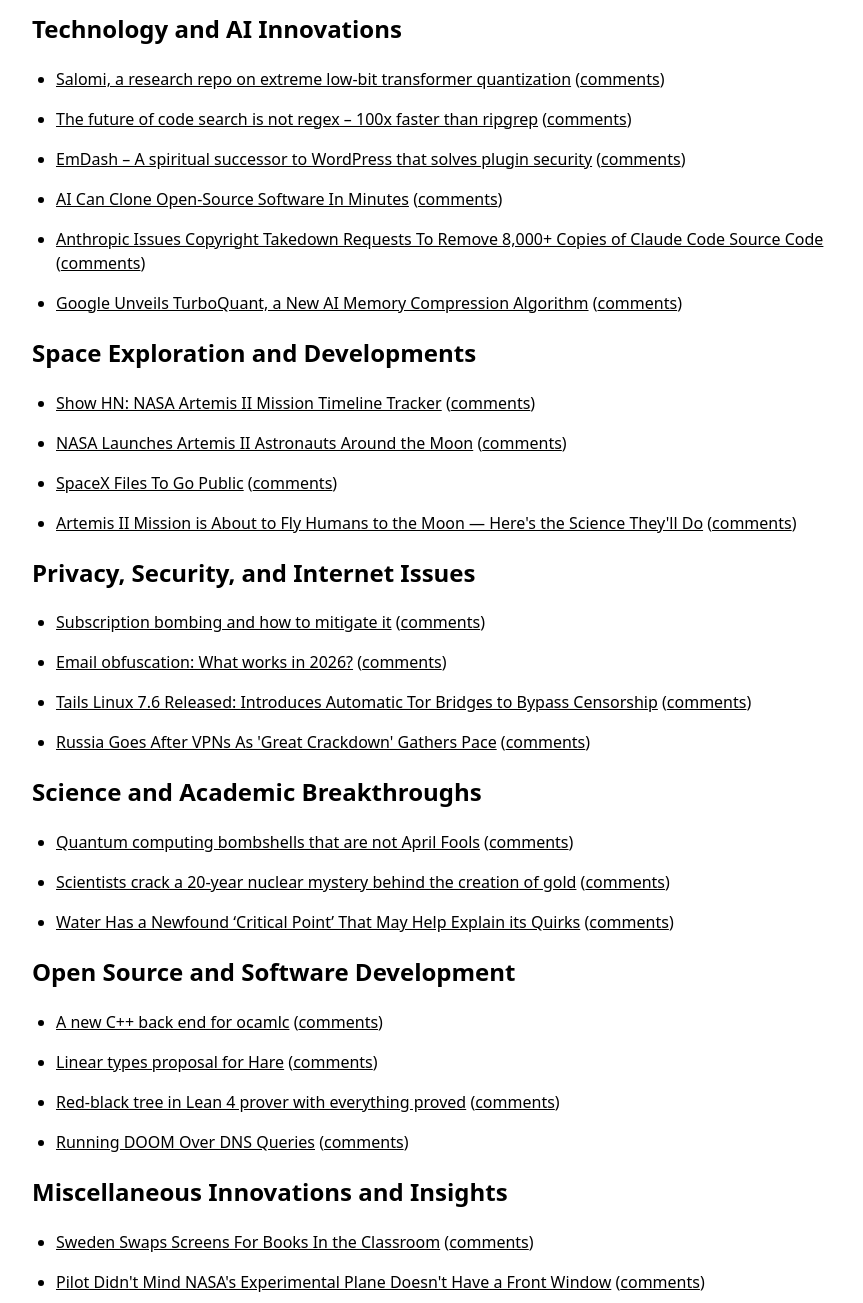
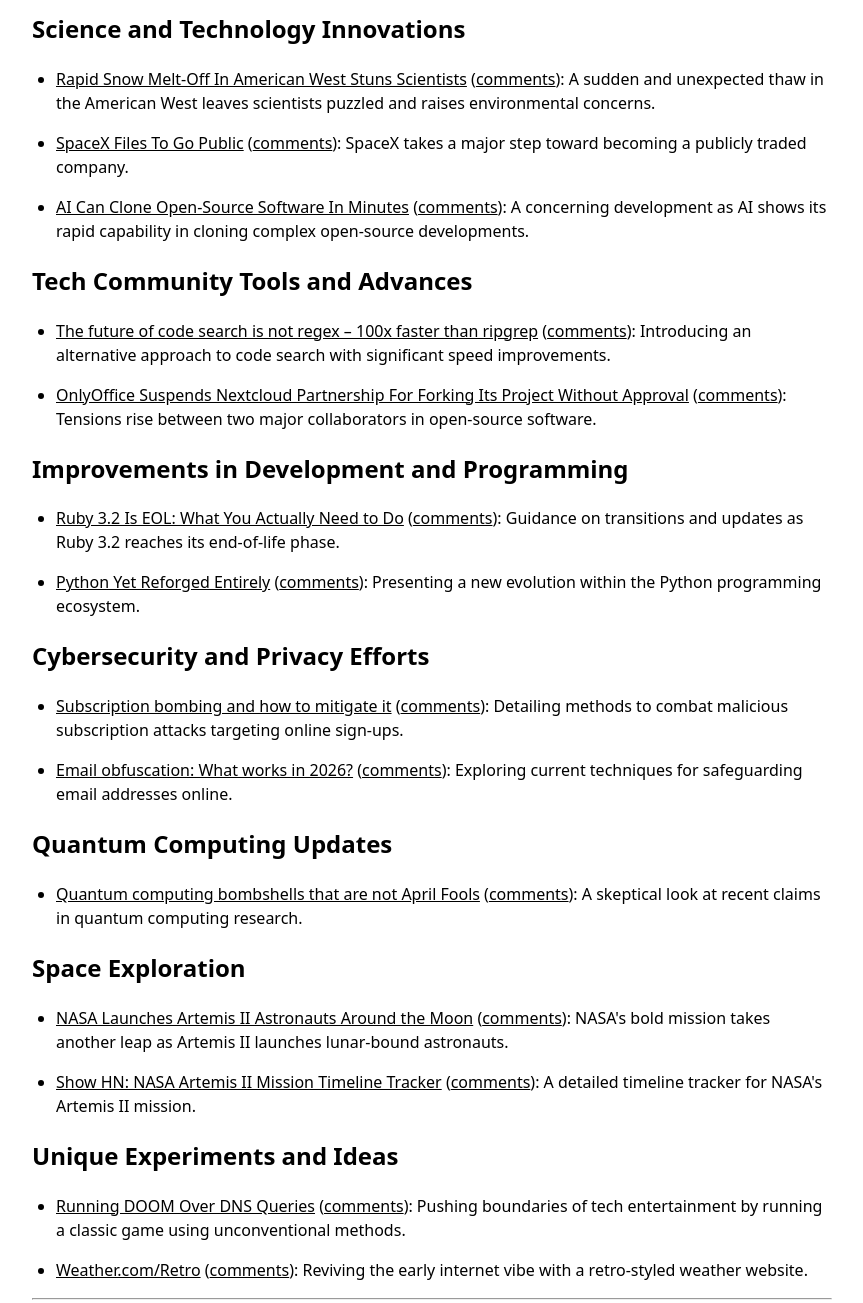
Before and after one commit to kherrick/news-summary, a website with bundled scripts: page index.html in a window 1280 px wide. Shown: the part 80-1383 px from the top of the page, without its empty margins (208-1071 px from the left). Built offline with nearby package versions, Linux system fonts and the light colour scheme.

Commit message:
add latest data: Thu Apr  2 07:58:43 UTC 2026

```diff
--- a/index.html
+++ b/index.html
@@ -85,107 +85,101 @@
   </head>
   <body>
     <h1><a href="https://kherrick.github.io/news-summary/">News Summary</a></h1>
-    <h2>Technology and AI Innovations</h2>
+    <h2>Science and Technology Innovations</h2>
     <ul>
       <li>
         <p>
-          <a href="https://github.com/OrionsLock/SALOMI"
-            >Salomi, a research repo on extreme low-bit transformer
-            quantization</a
+          <a
+            href="https://news.slashdot.org/story/26/04/02/0329240/rapid-snow-melt-off-in-american-west-stuns-scientists?utm_source=rss1.0mainlinkanon&amp;utm_medium=feed"
+            >Rapid Snow Melt-Off In American West Stuns Scientists</a
           >
-          (<a href="https://news.ycombinator.com/item?id=47609883">comments</a>)
+          (<a
+            href="https://news.slashdot.org/story/26/04/02/0329240/rapid-snow-melt-off-in-american-west-stuns-scientists?utm_source=rss1.0mainlinkanon&amp;utm_medium=feed"
+            >comments</a
+          >): A sudden and unexpected thaw in the American West leaves
+          scientists puzzled and raises environmental concerns.
         </p>
       </li>
+      <li>
+        <p>
+          <a
+            href="https://slashdot.org/story/26/04/01/2043248/spacex-files-to-go-public?utm_source=rss1.0mainlinkanon&amp;utm_medium=feed"
+            >SpaceX Files To Go Public</a
+          >
+          (<a
+            href="https://slashdot.org/story/26/04/01/2043248/spacex-files-to-go-public?utm_source=rss1.0mainlinkanon&amp;utm_medium=feed"
+            >comments</a
+          >): SpaceX takes a major step toward becoming a publicly traded
+          company.
+        </p>
+      </li>
+      <li>
+        <p>
+          <a
+            href="https://news.slashdot.org/story/26/04/01/164232/ai-can-clone-open-source-software-in-minutes?utm_source=rss1.0mainlinkanon&amp;utm_medium=feed"
+            >AI Can Clone Open-Source Software In Minutes</a
+          >
+          (<a
+            href="https://news.slashdot.org/story/26/04/01/164232/ai-can-clone-open-source-software-in-minutes?utm_source=rss1.0mainlinkanon&amp;utm_medium=feed"
+            >comments</a
+          >): A concerning development as AI shows its rapid capability in
+          cloning complex open-source developments.
+        </p>
+      </li>
+    </ul>
+    <h2>Tech Community Tools and Advances</h2>
+    <ul>
       <li>
         <p>
           <a href="https://fff.dmtrkovalenko.dev/"
             >The future of code search is not regex – 100x faster than
             ripgrep</a
           >
-          (<a href="https://news.ycombinator.com/item?id=47609752">comments</a>)
-        </p>
-      </li>
-      <li>
-        <p>
-          <a href="https://blog.cloudflare.com/emdash-wordpress/"
-            >EmDash – A spiritual successor to WordPress that solves plugin
-            security</a
-          >
-          (<a href="https://news.ycombinator.com/item?id=47602832">comments</a>)
+          (<a href="https://news.ycombinator.com/item?id=47609752">comments</a
+          >): Introducing an alternative approach to code search with
+          significant speed improvements.
         </p>
       </li>
       <li>
         <p>
           <a
-            href="https://news.slashdot.org/story/26/04/01/164232/ai-can-clone-open-source-software-in-minutes?utm_source=rss1.0mainlinkanon&utm_medium=feed"
-            >AI Can Clone Open-Source Software In Minutes</a
+            href="https://news.slashdot.org/story/26/04/01/1516246/onlyoffice-suspends-nextcloud-partnership-for-forking-its-project-without-approval?utm_source=rss1.0mainlinkanon&amp;utm_medium=feed"
+            >OnlyOffice Suspends Nextcloud Partnership For Forking Its Project
+            Without Approval</a
           >
-          (<a href="https://news.ycombinator.com/item?id=47606495">comments</a>)
+          (<a
+            href="https://news.slashdot.org/story/26/04/01/1516246/onlyoffice-suspends-nextcloud-partnership-for-forking-its-project-without-approval?utm_source=rss1.0mainlinkanon&amp;utm_medium=feed"
+            >comments</a
+          >): Tensions rise between two major collaborators in open-source
+          software.
+        </p>
+      </li>
+    </ul>
+    <h2>Improvements in Development and Programming</h2>
+    <ul>
+      <li>
+        <p>
+          <a href="https://piechowski.io/post/ruby-3-2-eol/"
+            >Ruby 3.2 Is EOL: What You Actually Need to Do</a
+          >
+          (<a
+            href="https://lobste.rs/s/kpizkt/ruby_3_2_is_eol_what_you_actually_need_do"
+            >comments</a
+          >): Guidance on transitions and updates as Ruby 3.2 reaches its
+          end-of-life phase.
         </p>
       </li>
       <li>
         <p>
-          <a
-            href="https://developers.slashdot.org/story/26/04/01/158240/anthropic-issues-copyright-takedown-requests-to-remove-8000-copies-of-claude-code-source-code?utm_source=rss1.0mainlinkanon&utm_medium=feed"
-            >Anthropic Issues Copyright Takedown Requests To Remove 8,000+
-            Copies of Claude Code Source Code</a
-          >
-          (<a href="https://news.ycombinator.com/item?id=47609294">comments</a>)
-        </p>
-      </li>
-      <li>
-        <p>
-          <a
-            href="https://soylentnews.org/article.pl?sid=26/03/28/0349246&from=rss"
-            >Google Unveils TurboQuant, a New AI Memory Compression Algorithm</a
-          >
-          (<a href="https://news.ycombinator.com/item?id=47603737">comments</a>)
+          <a href="https://pyre-lang.org/">Python Yet Reforged Entirely</a> (<a
+            href="https://lobste.rs/s/phjtbx/python_yet_reforged_entirely"
+            >comments</a
+          >): Presenting a new evolution within the Python programming
+          ecosystem.
         </p>
       </li>
     </ul>
-    <h2>Space Exploration and Developments</h2>
-    <ul>
-      <li>
-        <p>
-          <a href="https://www.sunnywingsvirtual.com/artemis2/timeline.html"
-            >Show HN: NASA Artemis II Mission Timeline Tracker</a
-          >
-          (<a href="https://news.ycombinator.com/item?id=47609725">comments</a>)
-        </p>
-      </li>
-      <li>
-        <p>
-          <a
-            href="https://science.slashdot.org/story/26/04/01/2250202/nasa-launches-artemis-ii-astronauts-around-the-moon?utm_source=rss1.0mainlinkanon&utm_medium=feed"
-            >NASA Launches Artemis II Astronauts Around the Moon</a
-          >
-          (<a href="https://news.ycombinator.com/item?id=47609725">comments</a>)
-        </p>
-      </li>
-      <li>
-        <p>
-          <a
-            href="https://www.nytimes.com/2026/04/01/technology/spacex-ipo-elon-musk.html"
-            >SpaceX Files To Go Public</a
-          >
-          (<a href="https://news.ycombinator.com/item?id=47604377">comments</a>)
-        </p>
-      </li>
-      <li>
-        <p>
-          <a
-            href="https://soylentnews.org/article.pl?sid=26/04/01/1726213&from=rss"
-            >Artemis II Mission is About to Fly Humans to the Moon — Here&#39;s
-            the Science They&#39;ll Do</a
-          >
-          (<a
-            href="https://lobste.rs/s/n42iq0/pidgin_3_0_alpha_1_2_95_0_has_been_released"
-            >comments</a
-          >)
-        </p>
-      </li>
-    </ul>
-    <h2>Privacy, Security, and Internet Issues</h2>
+    <h2>Cybersecurity and Privacy Efforts</h2>
     <ul>
       <li>
         <p>
@@ -193,7 +187,9 @@
             href="https://bytemash.net/posts/subscription-bombing-your-signup-form-is-a-weapon/"
             >Subscription bombing and how to mitigate it</a
           >
-          (<a href="https://news.ycombinator.com/item?id=47609882">comments</a>)
+          (<a href="https://news.ycombinator.com/item?id=47609882">comments</a
+          >): Detailing methods to combat malicious subscription attacks
+          targeting online sign-ups.
         </p>
       </li>
       <li>
@@ -201,129 +197,71 @@
           <a href="https://spencermortensen.com/articles/email-obfuscation/"
             >Email obfuscation: What works in 2026?</a
           >
-          (<a href="https://news.ycombinator.com/item?id=47607326">comments</a>)
+          (<a href="https://news.ycombinator.com/item?id=47609694">comments</a
+          >): Exploring current techniques for safeguarding email addresses
+          online.
+        </p>
+      </li>
+    </ul>
+    <h2>Quantum Computing Updates</h2>
+    <ul>
+      <li>
+        <a href="https://scottaaronson.blog/?p=9665"
+          >Quantum computing bombshells that are not April Fools</a
+        >
+        (<a
+          href="https://lobste.rs/s/mrtzbt/quantum_computing_bombshells_are_not"
+          >comments</a
+        >): A skeptical look at recent claims in quantum computing research.
+      </li>
+    </ul>
+    <h2>Space Exploration</h2>
+    <ul>
+      <li>
+        <p>
+          <a
+            href="https://science.slashdot.org/story/26/04/01/2250202/nasa-launches-artemis-ii-astronauts-around-the-moon?utm_source=rss1.0mainlinkanon&amp;utm_medium=feed"
+            >NASA Launches Artemis II Astronauts Around the Moon</a
+          >
+          (<a
+            href="https://science.slashdot.org/story/26/04/01/2250202/nasa-launches-artemis-ii-astronauts-around-the-moon?utm_source=rss1.0mainlinkanon&amp;utm_medium=feed"
+            >comments</a
+          >): NASA&#39;s bold mission takes another leap as Artemis II launches
+          lunar-bound astronauts.
         </p>
       </li>
       <li>
         <p>
+          <a href="https://www.sunnywingsvirtual.com/artemis2/timeline.html"
+            >Show HN: NASA Artemis II Mission Timeline Tracker</a
+          >
+          (<a href="https://news.ycombinator.com/item?id=47609725">comments</a
+          >): A detailed timeline tracker for NASA&#39;s Artemis II mission.
+        </p>
+      </li>
+    </ul>
+    <h2>Unique Experiments and Ideas</h2>
+    <ul>
+      <li>
+        <p>
           <a
-            href="https://soylentnews.org/article.pl?sid=26/03/30/1515244&from=rss"
-            >Tails Linux 7.6 Released: Introduces Automatic Tor Bridges to
-            Bypass Censorship</a
+            href="https://soylentnews.org/article.pl?sid=26/03/30/154227&amp;from=rss"
+            >Running DOOM Over DNS Queries</a
           >
-          (<a href="https://lobste.rs/s/sgpxyf/gaim_3_exists">comments</a>)
+          (<a
+            href="https://soylentnews.org/article.pl?sid=26/03/30/154227&amp;from=rss"
+            >comments</a
+          >): Pushing boundaries of tech entertainment by running a classic game
+          using unconventional methods.
         </p>
       </li>
       <li>
         <p>
-          <a
-            href="https://tech.slashdot.org/story/26/03/31/2233209/russia-goes-after-vpns-as-great-crackdown-gathers-pace?utm_source=rss1.0mainlinkanon&utm_medium=feed"
-            >Russia Goes After VPNs As &#39;Great Crackdown&#39; Gathers Pace</a
-          >
-          (<a href="https://lobste.rs">comments</a>)
-        </p>
-      </li>
-    </ul>
-    <h2>Science and Academic Breakthroughs</h2>
-    <ul>
-      <li>
-        <p>
-          <a href="https://scottaaronson.blog/?p=9665"
-            >Quantum computing bombshells that are not April Fools</a
-          >
-          (<a href="https://news.ycombinator.com/item?id=47608495">comments</a>)
-        </p>
-      </li>
-      <li>
-        <p>
-          <a
-            href="https://www.sciencedaily.com/releases/2026/03/260313002633.htm"
-            >Scientists crack a 20-year nuclear mystery behind the creation of
-            gold</a
-          >
-          (<a href="https://lobste.rs/s/4qxrg6/don_t_let_ai_write_for_you"
+          <a href="https://weather.com/retro/">Weather.com/Retro</a> (<a
+            href="https://news.ycombinator.com/item?id=47609090"
             >comments</a
-          >)
-        </p>
-      </li>
-      <li>
-        <p>
-          <a
-            href="https://soylentnews.org/article.pl?sid=26/03/29/1329244&from=rss"
-            >Water Has a Newfound ‘Critical Point’ That May Help Explain its
-            Quirks</a
-          >
-          (<a href="https://lobste.rs/s/xiy7vz/i_traced_my_traffic_through_home"
-            >comments</a
-          >)
-        </p>
-      </li>
-    </ul>
-    <h2>Open Source and Software Development</h2>
-    <ul>
-      <li>
-        <p>
-          <a href="https://github.com/ocaml/ocaml/pull/14701"
-            >A new C++ back end for ocamlc</a
-          >
-          (<a href="https://news.ycombinator.com/item?id=47608058">comments</a>)
-        </p>
-      </li>
-      <li>
-        <p>
-          <a href="https://yerinalexey.srht.site/borrow/notes.html"
-            >Linear types proposal for Hare</a
-          >
-          (<a href="https://lobste.rs/s/kp6eap/subprime_technical_debt_crisis"
-            >comments</a
-          >)
-        </p>
-      </li>
-      <li>
-        <p>
-          <a href="https://rentry.co/8sfon8ez"
-            >Red-black tree in Lean 4 prover with everything proved</a
-          >
-          (<a
-            href="https://lobste.rs/s/zd797w/red_black_tree_lean_4_prover_with"
-            >comments</a
-          >)
-        </p>
-      </li>
-      <li>
-        <p>
-          <a
-            href="https://soylentnews.org/article.pl?sid=26/03/30/154227&from=rss"
-            >Running DOOM Over DNS Queries</a
-          >
-          (<a
-            href="https://lobste.rs/s/1zpy4w/sqlite_db_simple_process_reliable_fast"
-            >comments</a
-          >)
-        </p>
-      </li>
-    </ul>
-    <h2>Miscellaneous Innovations and Insights</h2>
-    <ul>
-      <li>
-        <p>
-          <a
-            href="https://news.slashdot.org/story/26/04/01/1557223/sweden-swaps-screens-for-books-in-the-classroom?utm_source=rss1.0mainlinkanon&utm_medium=feed"
-            >Sweden Swaps Screens For Books In the Classroom</a
-          >
-          (<a href="https://news.ycombinator.com/item?id=47605374">comments</a>)
-        </p>
-      </li>
-      <li>
-        <p>
-          <a
-            href="https://soylentnews.org/article.pl?sid=26/03/27/0334236&from=rss"
-            >Pilot Didn&#39;t Mind NASA&#39;s Experimental Plane Doesn&#39;t
-            Have a Front Window</a
-          >
-          (<a href="https://lobste.rs/explore_inline_code_v2.blink12343300"
-            >comments</a
-          >)
+          >): Reviving the early internet vibe with a retro-styled weather
+          website.
         </p>
       </li>
     </ul>
@@ -370,13 +308,34 @@
     </p>
     <ul>
       <li>
-        <a href="https://news.ycombinator.com/item?id=47609883"
-          >2026-04-02, 04:08:12</a
+        <a href="https://news.ycombinator.com/item?id=47611044"
+          >2026-04-02, 07:17:50</a
         >
         -
-        <a href="https://github.com/OrionsLock/SALOMI"
-          >Salomi, a research repo on extreme low-bit transformer
-          quantization</a
+        <a href="http://hi.telli.com/join-us"
+          >Telli (YC F24) is hiring engineers, designers, and more [on-site,
+          Berlin]</a
+        >
+      </li>
+      <li>
+        <a
+          href="https://news.slashdot.org/story/26/04/02/0329240/rapid-snow-melt-off-in-american-west-stuns-scientists?utm_source=rss1.0mainlinkanon&amp;utm_medium=feed"
+          >2026-04-02, 07:00:00</a
+        >
+        -
+        <a
+          href="https://news.slashdot.org/story/26/04/02/0329240/rapid-snow-melt-off-in-american-west-stuns-scientists?utm_source=rss1.0mainlinkanon&amp;utm_medium=feed"
+          >Rapid Snow Melt-Off In American West Stuns Scientists</a
+        >
+      </li>
+      <li>
+        <a
+          href="https://lobste.rs/s/kpizkt/ruby_3_2_is_eol_what_you_actually_need_do"
+          >2026-04-02, 05:45:12</a
+        >
+        -
+        <a href="https://piechowski.io/post/ruby-3-2-eol/"
+          >Ruby 3.2 Is EOL: What You Actually Need to Do</a
         >
       </li>
       <li>
@@ -428,6 +387,16 @@
         >
       </li>
       <li>
+        <a
+          href="https://lobste.rs/s/mrtzbt/quantum_computing_bombshells_are_not"
+          >2026-04-02, 03:13:50</a
+        >
+        -
+        <a href="https://scottaaronson.blog/?p=9665"
+          >Quantum computing bombshells that are not April Fools</a
+        >
+      </li>
+      <li>
         <a href="https://news.ycombinator.com/item?id=47609564"
           >2026-04-02, 03:12:24</a
         >
@@ -455,15 +424,6 @@
         -
         <a href="https://build.ms/2026/4/1/the-claude-code-leak/"
           >The Claude Code Leak</a
-        >
-      </li>
-      <li>
-        <a href="https://news.ycombinator.com/item?id=47609241"
-          >2026-04-02, 02:15:28</a
-        >
-        -
-        <a href="https://openrouter.ai/arcee-ai/trinity-large-thinking"
-          >Trinity Large Thinking</a
         >
       </li>
       <li>
@@ -549,6 +509,17 @@
       </li>
       <li>
         <a
+          href="https://lobste.rs/s/bmujfc/cutting_python_web_app_memory_over_31"
+          >2026-04-01, 22:00:23</a
+        >
+        -
+        <a
+          href="https://mkennedy.codes/posts/cutting-python-web-app-memory-over-31-percent/"
+          >Cutting Python Web App Memory Over 31%</a
+        >
+      </li>
+      <li>
+        <a
           href="https://yro.slashdot.org/story/26/04/01/1954244/ufc-que-choisir-takes-ubisoft-to-french-court-over-the-crew-shutdown?utm_source=rss1.0mainlinkanon&amp;utm_medium=feed"
           >2026-04-01, 22:00:00</a
         >
@@ -590,16 +561,6 @@
         >
       </li>
       <li>
-        <a href="https://news.ycombinator.com/item?id=47606495"
-          >2026-04-01, 21:00:06</a
-        >
-        -
-        <a
-          href="https://www.ycombinator.com/companies/inspectmind-ai/jobs/jQNra64-software-engineer-build-the-world-s-best-ai-plan-checker"
-          >InspectMind AI (YC W24) Is Hiring</a
-        >
-      </li>
-      <li>
         <a
           href="https://news.slashdot.org/story/26/04/01/164232/ai-can-clone-open-source-software-in-minutes?utm_source=rss1.0mainlinkanon&amp;utm_medium=feed"
           >2026-04-01, 21:00:00</a
@@ -629,16 +590,6 @@
         -
         <a href="https://blog.foks.pub/posts/domain-separation-in-idl/"
           >Signing data structures the wrong way</a
-        >
-      </li>
-      <li>
-        <a href="https://news.ycombinator.com/item?id=47605374"
-          >2026-04-01, 19:26:12</a
-        >
-        -
-        <a href="https://www.sciencedaily.com/releases/2026/03/260313002633.htm"
-          >Scientists crack a 20-year nuclear mystery behind the creation of
-          gold</a
         >
       </li>
       <li>
@@ -923,15 +874,6 @@
         >
       </li>
       <li>
-        <a href="https://lobste.rs/s/zd797w/red_black_tree_lean_4_prover_with"
-          >2026-04-01, 09:00:36</a
-        >
-        -
-        <a href="https://rentry.co/8sfon8ez"
-          >Red-black tree in Lean 4 prover with everything proved</a
-        >
-      </li>
-      <li>
         <a
           href="https://soylentnews.org/article.pl?sid=26/03/30/154227&amp;from=rss"
           >2026-04-01, 08:32:00</a
@@ -961,6 +903,16 @@
         -
         <a href="https://predr.ag/blog/the-self-cancelling-subscription/"
           >The Self-Cancelling Subscription</a
+        >
+      </li>
+      <li>
+        <a href="https://news.ycombinator.com/item?id=47596739"
+          >2026-04-01, 04:14:41</a
+        >
+        -
+        <a
+          href="https://techcrunch.com/2026/03/31/mercor-says-it-was-hit-by-cyberattack-tied-to-compromise-of-open-source-litellm-project/"
+          >Mercor says it was hit by cyberattack tied to compromise LiteLLM</a
         >
       </li>
       <li>
@@ -1025,26 +977,6 @@
       </li>
       <li>
         <a
-          href="https://developers.slashdot.org/story/26/03/31/2023228/oracle-cuts-thousands-of-jobs-across-sales-engineering-security?utm_source=rss1.0mainlinkanon&amp;utm_medium=feed"
-          >2026-03-31, 22:00:00</a
-        >
-        -
-        <a
-          href="https://developers.slashdot.org/story/26/03/31/2023228/oracle-cuts-thousands-of-jobs-across-sales-engineering-security?utm_source=rss1.0mainlinkanon&amp;utm_medium=feed"
-          >Oracle Cuts Thousands of Jobs Across Sales, Engineering, Security</a
-        >
-      </li>
-      <li>
-        <a href="https://lobste.rs/s/lv540l/plakar_openbsd"
-          >2026-03-31, 21:16:35</a
-        >
-        -
-        <a href="https://x61.sh/log/2026/03/25032026151800-plakar.html"
-          >plakar + openbsd</a
-        >
-      </li>
-      <li>
-        <a
           href="https://lobste.rs/s/n42iq0/pidgin_3_0_alpha_1_2_95_0_has_been_released"
           >2026-03-31, 20:31:41</a
         >
@@ -1083,16 +1015,6 @@
           href="https://soylentnews.org/article.pl?sid=26/03/30/1454213&amp;from=rss"
           >Number of AI Chatbots Ignoring Human Instructions is Increasing
         </a>
-      </li>
-      <li>
-        <a href="https://lobste.rs/s/kp6eap/subprime_technical_debt_crisis"
-          >2026-03-31, 15:17:40</a
-        >
-        -
-        <a
-          href="https://blog.happyfellow.dev/the-subprime-technical-debt-crisis/"
-          >The Subprime Technical Debt Crisis</a
-        >
       </li>
       <li>
         <a
@@ -1176,6 +1098,16 @@
         -
         <a href="https://wretched.computer/post/crazytaxi2"
           >Reverse Engineering Crazy Taxi, Part 2</a
+        >
+      </li>
+      <li>
+        <a href="https://news.ycombinator.com/item?id=47575061"
+          >2026-03-30, 14:47:05</a
+        >
+        -
+        <a href="https://k-keyboard.com/Why-2-Row-16-Key-Structure"
+          >Show HN: QWERTY mini Pro – Why a 2-row, 16-key keyboard works
+          better</a
         >
       </li>
       <li>
```
Also changed, not shown: README.md.
